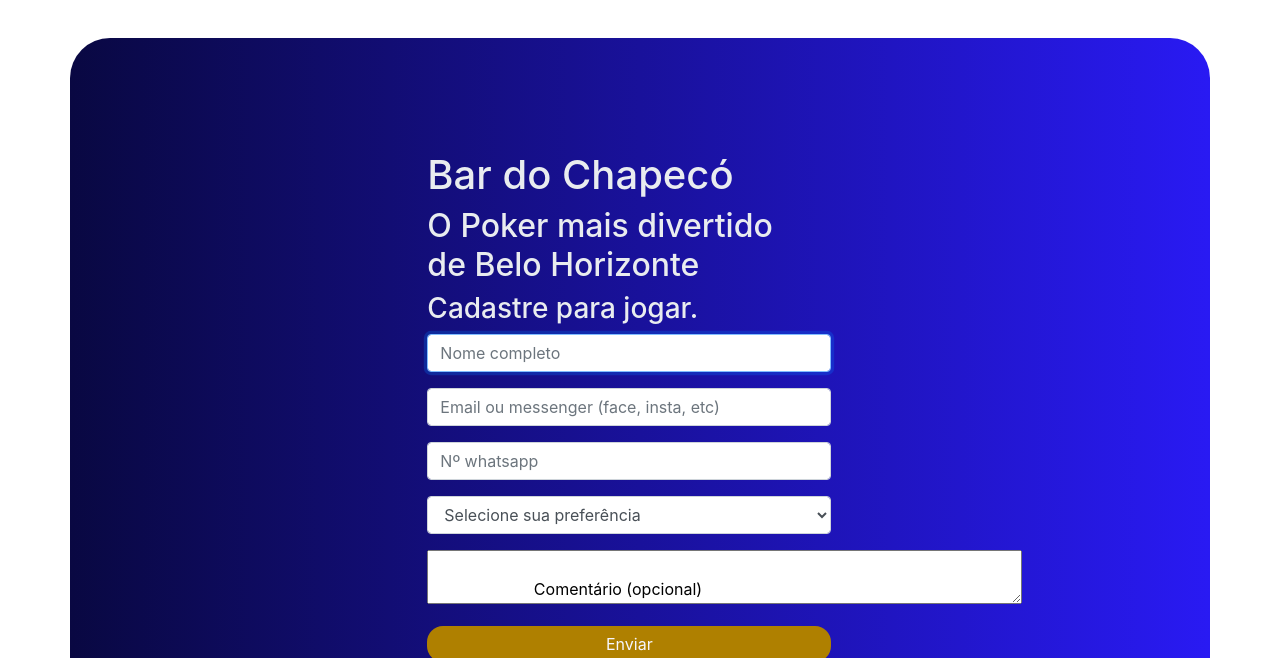
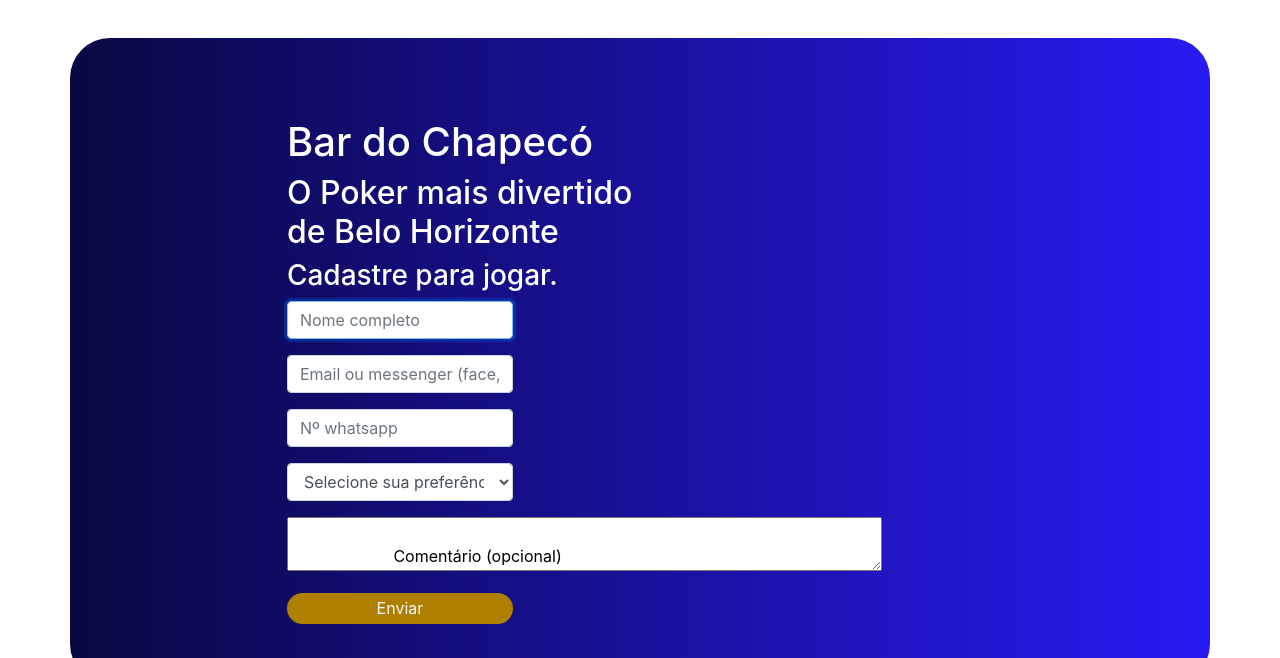
Before and after one commit to vonkoln/bardochapeco, a plain HTML site: page index.html in a window 1280 px wide. Shown: the top 658 px of the page. Drawn offline with nearby package versions, Linux system fonts and the light colour scheme.

Commit message:
Update index.html

```diff
--- a/index.html
+++ b/index.html
@@ -166,18 +166,20 @@ style="
   margin-left: 20%;
 }
 .register-heading {
-  color: #e9ecef;
+  color: #ffffff;
 }
 .register-heading h1 {
   margin-left: 21%;
   margin-bottom: 10%;
-  color: #e9ecef;
+  color: #ffeeee;
 }
 .register {
   background: -webkit-linear-gradient(left, #090842, #291af3);
   margin-top: 3%;
   padding: 3%;
   border-radius: 2.5rem;
+  display: flex;
+
 }
 .btnSubmit {
   width: 50%;
```
